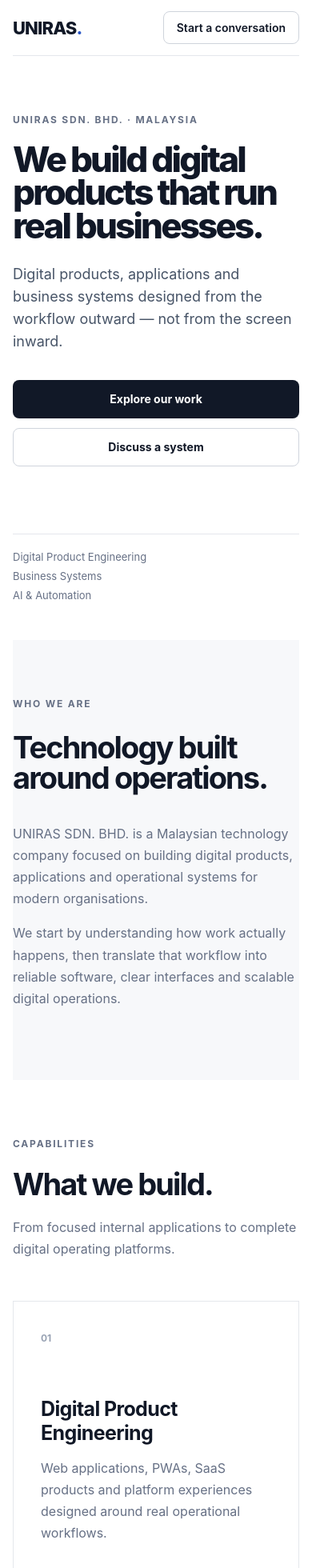
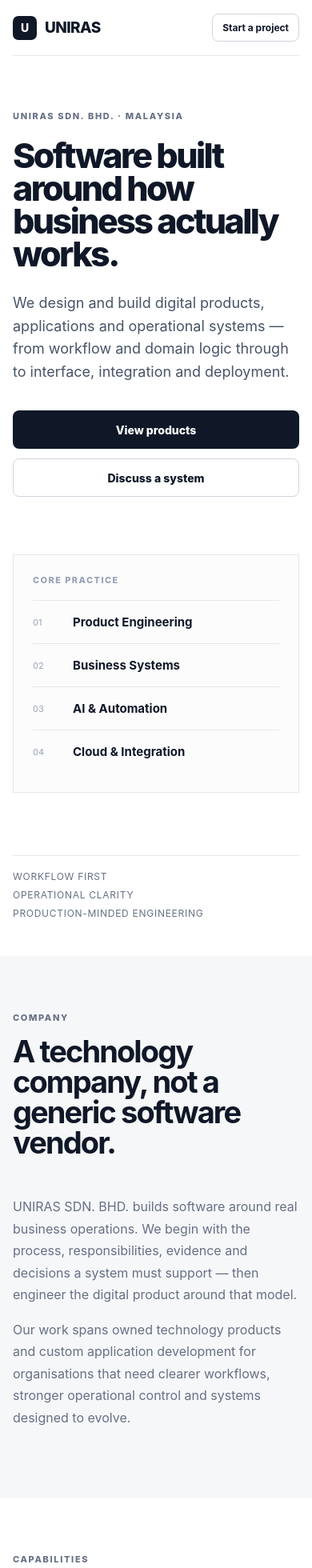
Before and after one commit to kaerogroup/uniras-corporate, a Next.js app: page / in a window 390 px wide. Shown: the top 1960 px of the page at 80% size. Built offline with nearby package versions, Linux system fonts and the light colour scheme.

Commit message:
feat(web): elevate UNIRAS corporate profile v1
* feat(web): refine corporate profile narrative and product evidence

* style(web): elevate corporate visual system and responsive layout

* feat(seo): strengthen corporate metadata and Malaysia locale

```diff
--- a/app/layout.tsx
+++ b/app/layout.tsx
@@ -4,12 +4,29 @@
 export const metadata: Metadata = {
   title: "UNIRAS SDN. BHD. | Digital Products, Applications & Business Systems",
   description:
-    "UNIRAS SDN. BHD. builds digital products, applications, business systems and intelligent workflows for modern organisations.",
+    "UNIRAS SDN. BHD. is a Malaysian technology company building digital products, business applications, operational systems and AI-assisted workflows.",
+  keywords: [
+    "UNIRAS",
+    "software development Malaysia",
+    "application development",
+    "business systems",
+    "digital product engineering",
+    "AI automation",
+  ],
+  openGraph: {
+    title: "UNIRAS SDN. BHD. | Digital Products, Applications & Business Systems",
+    description:
+      "Software built around how business actually works — digital products, applications and operational systems by UNIRAS SDN. BHD.",
+    type: "website",
+    locale: "en_MY",
+    siteName: "UNIRAS SDN. BHD.",
+  },
+  robots: { index: true, follow: true },
 };
 
 export default function RootLayout({ children }: Readonly<{ children: React.ReactNode }>) {
   return (
-    <html lang="en">
+    <html lang="en-MY">
       <body>{children}</body>
     </html>
   );
--- a/app/page.tsx
+++ b/app/page.tsx
@@ -6,75 +6,79 @@
 ];
 
 const products = [
-  ["LOOKAL", "Creative technology platform", "An operated product focused on structured, AI-assisted creative production for business communication."],
-  ["EON", "Event Organizer Operating System", "A unified operating workflow for event organisers, vendors, applications, operations and event execution."],
-  ["ORDRE", "Commerce Order Operating System", "An offline-first order engine designed to unify transactions across multiple commerce channels."],
-  ["ANGLR", "Digital fishing ecosystem", "A platform combining fishing communities, evidence, tournaments and digital participation workflows."],
+  { name: "LOOKAL", type: "Creative technology platform", status: "Operating product", body: "Structured, AI-assisted creative production for business communication and campaign workflows." },
+  { name: "EON", type: "Event Organizer Operating System", status: "Product development", body: "A unified operating workflow for organisers, vendors, applications, operations and event execution." },
+  { name: "ORDRE", type: "Commerce Order Operating System", status: "Product development", body: "An offline-first order engine designed to unify transactions across multiple commerce channels." },
+  { name: "ANGLR", type: "Digital fishing ecosystem", status: "Product development", body: "A platform combining fishing communities, evidence, tournaments and digital participation workflows." },
+];
+
+const engagement = [
+  ["Custom Development", "Purpose-built applications and systems for a specific organisation, operational problem or workflow."],
+  ["Product Implementation", "Configure and deploy an existing UNIRAS product or reusable technology capability."],
+  ["Technology Partnership", "Continuous product development, modernisation, integration and technical stewardship."],
 ];
 
 export default function Home() {
   return (
     <main>
       <header className="site-header shell">
-        <a className="brand" href="#top" aria-label="UNIRAS home">UNIRAS<span>.</span></a>
-        <nav>
+        <a className="brand" href="#top" aria-label="UNIRAS home"><span className="brand-mark">U</span><span>UNIRAS</span></a>
+        <nav aria-label="Primary navigation">
           <a href="#capabilities">Capabilities</a>
           <a href="#products">Products</a>
           <a href="#approach">Approach</a>
-          <a href="#contact" className="nav-cta">Start a conversation</a>
+          <a href="#contact" className="nav-cta">Start a project</a>
         </nav>
       </header>
 
       <section className="hero shell" id="top">
-        <div className="eyebrow">UNIRAS SDN. BHD. · Malaysia</div>
-        <h1>We build digital products that run real businesses.</h1>
-        <p className="hero-copy">Digital products, applications and business systems designed from the workflow outward — not from the screen inward.</p>
-        <div className="hero-actions">
-          <a className="button primary" href="#products">Explore our work</a>
-          <a className="button secondary" href="#contact">Discuss a system</a>
+        <div className="hero-grid">
+          <div>
+            <div className="eyebrow">UNIRAS SDN. BHD. · Malaysia</div>
+            <h1>Software built around how business actually works.</h1>
+            <p className="hero-copy">We design and build digital products, applications and operational systems — from workflow and domain logic through to interface, integration and deployment.</p>
+            <div className="hero-actions">
+              <a className="button primary" href="#products">View products</a>
+              <a className="button secondary" href="#contact">Discuss a system</a>
+            </div>
+          </div>
+          <aside className="hero-panel" aria-label="UNIRAS capabilities summary">
+            <p className="panel-label">Core practice</p>
+            <div className="panel-row"><span>01</span><strong>Product Engineering</strong></div>
+            <div className="panel-row"><span>02</span><strong>Business Systems</strong></div>
+            <div className="panel-row"><span>03</span><strong>AI & Automation</strong></div>
+            <div className="panel-row"><span>04</span><strong>Cloud & Integration</strong></div>
+          </aside>
         </div>
         <div className="hero-rule" />
-        <div className="hero-meta">
-          <span>Digital Product Engineering</span>
-          <span>Business Systems</span>
-          <span>AI & Automation</span>
-        </div>
+        <div className="hero-meta"><span>Workflow first</span><span>Operational clarity</span><span>Production-minded engineering</span></div>
       </section>
 
-      <section className="section shell intro">
-        <div className="section-kicker">Who we are</div>
-        <div className="intro-grid">
-          <h2>Technology built around operations.</h2>
-          <div>
-            <p>UNIRAS SDN. BHD. is a Malaysian technology company focused on building digital products, applications and operational systems for modern organisations.</p>
-            <p>We start by understanding how work actually happens, then translate that workflow into reliable software, clear interfaces and scalable digital operations.</p>
-          </div>
+      <section className="section intro">
+        <div className="shell intro-grid">
+          <div><div className="section-kicker">Company</div><h2>A technology company, not a generic software vendor.</h2></div>
+          <div className="intro-copy"><p>UNIRAS SDN. BHD. builds software around real business operations. We begin with the process, responsibilities, evidence and decisions a system must support — then engineer the digital product around that model.</p><p>Our work spans owned technology products and custom application development for organisations that need clearer workflows, stronger operational control and systems designed to evolve.</p></div>
         </div>
       </section>
 
       <section className="section shell" id="capabilities">
         <div className="section-kicker">Capabilities</div>
-        <div className="section-heading"><h2>What we build.</h2><p>From focused internal applications to complete digital operating platforms.</p></div>
+        <div className="section-heading"><h2>From operational problem to working system.</h2><p>Focused capability across product engineering, workflow systems, AI-assisted operations and integration.</p></div>
         <div className="capability-grid">
-          {capabilities.map(([n, title, body]) => (
-            <article className="capability" key={title}>
-              <span>{n}</span><h3>{title}</h3><p>{body}</p>
-            </article>
-          ))}
+          {capabilities.map(([n, title, body]) => <article className="capability" key={title}><span>{n}</span><h3>{title}</h3><p>{body}</p></article>)}
         </div>
       </section>
 
       <section className="section products-section" id="products">
         <div className="shell">
-          <div className="section-kicker light">Products & selected platforms</div>
-          <div className="section-heading light"><h2>We build and operate products too.</h2><p>Our own products are proof of how we think about systems, operations and product engineering.</p></div>
+          <div className="section-kicker light">Products & technology initiatives</div>
+          <div className="section-heading light"><h2>We build products ourselves.</h2><p>Owned product work demonstrates our approach to domain modelling, operational workflows, product engineering and long-term system thinking.</p></div>
           <div className="product-list">
-            {products.map(([name, type, body], index) => (
-              <article className="product" key={name}>
+            {products.map((product, index) => (
+              <article className="product" key={product.name}>
                 <div className="product-index">0{index + 1}</div>
-                <div><h3>{name}</h3><p className="product-type">{type}</p></div>
-                <p>{body}</p>
-                <span className="arrow">↗</span>
+                <div className="product-identity"><h3>{product.name}</h3><p className="product-type">{product.type}</p><span className="status-pill">{product.status}</span></div>
+                <p>{product.body}</p>
               </article>
             ))}
           </div>
@@ -83,34 +87,29 @@
 
       <section className="section shell" id="approach">
         <div className="section-kicker">How we build</div>
-        <div className="section-heading"><h2>We don’t start with screens.</h2><p>We start with the operation that the software must support.</p></div>
+        <div className="section-heading"><h2>We don’t start with screens.</h2><p>Interface design comes after we understand the operation the software must support.</p></div>
         <div className="process">
-          {['Operation','Workflow','Domain Model','System','Interface'].map((item, i) => (
-            <div className="process-step" key={item}><span>0{i+1}</span><strong>{item}</strong></div>
-          ))}
+          {['Operation','Workflow','Domain Model','System','Interface'].map((item, i) => <div className="process-step" key={item}><span>0{i + 1}</span><strong>{item}</strong></div>)}
         </div>
         <div className="statement">Real problem <span>→</span> clear workflow <span>→</span> reliable system <span>→</span> measurable outcome.</div>
       </section>
 
+      <section className="section trust-band">
+        <div className="shell trust-grid"><div><span className="trust-number">01</span><strong>Static-first where possible</strong><p>Keep public experiences fast, resilient and operationally simple.</p></div><div><span className="trust-number">02</span><strong>Cloud-native delivery</strong><p>Modern deployment, APIs and managed infrastructure selected to fit the system.</p></div><div><span className="trust-number">03</span><strong>Security by design</strong><p>Authentication, authorization, auditability and data boundaries considered from the start.</p></div></div>
+      </section>
+
       <section className="section shell engagement">
         <div className="section-kicker">Engagement</div>
-        <div className="section-heading"><h2>Different ways to work with us.</h2><p>Choose the model that matches the operational problem, maturity and ownership structure.</p></div>
-        <div className="engagement-grid">
-          <div><h3>Custom Development</h3><p>Purpose-built applications and systems for a specific organisation or workflow.</p></div>
-          <div><h3>Product Implementation</h3><p>Configure and deploy an existing UNIRAS product or technology capability.</p></div>
-          <div><h3>Technology Partnership</h3><p>Continuous product development, modernisation and technical stewardship.</p></div>
-        </div>
+        <div className="section-heading"><h2>Three ways to work with UNIRAS.</h2><p>Choose the engagement model that matches the problem, product maturity and ownership structure.</p></div>
+        <div className="engagement-grid">{engagement.map(([title, body], i) => <div key={title}><span>0{i + 1}</span><h3>{title}</h3><p>{body}</p></div>)}</div>
       </section>
 
       <section className="contact" id="contact">
-        <div className="shell contact-inner">
-          <div><div className="section-kicker light">Start a conversation</div><h2>Have an operation that should work better?</h2></div>
-          <a className="button contact-button" href="mailto:hello@uniras.my">hello@uniras.my</a>
-        </div>
+        <div className="shell contact-inner"><div><div className="section-kicker light">Start a conversation</div><h2>Have an operation that should work better?</h2><p>Tell us the workflow, friction or system you want to improve. We can start from the operational problem before discussing technology.</p></div><a className="button contact-button" href="mailto:hello@uniras.my">hello@uniras.my</a></div>
       </section>
 
       <footer className="footer shell">
-        <div className="brand">UNIRAS<span>.</span></div>
+        <div className="brand"><span className="brand-mark">U</span><span>UNIRAS</span></div>
         <p>UNIRAS SDN. BHD.<br/>Registration No. 1478108T / 202201032411</p>
         <p>Digital Products · Applications · Business Systems</p>
         <p>© 2026 UNIRAS SDN. BHD.</p>
```
Also changed, not shown: app/globals.css.
